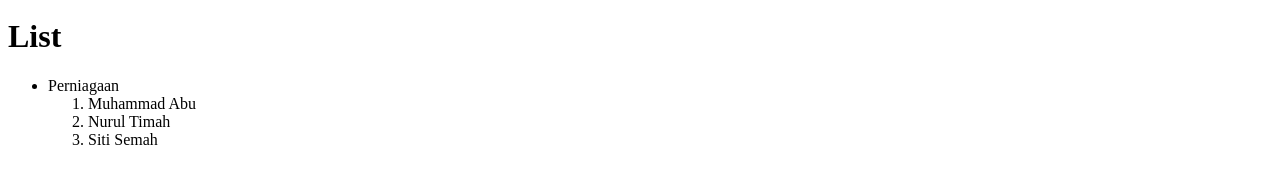
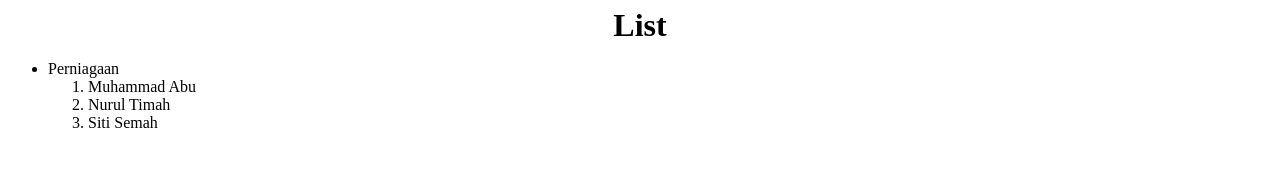
Before and after one commit to puteri05/LATIH_TUBI_1, a plain HTML site: page list.html in a window 1280 px wide. Shown: the part 216-400 px from the top of the page. Drawn offline with Linux system fonts and the light colour scheme.

Commit message:
Update list.html

```diff
--- a/list.html
+++ b/list.html
@@ -38,6 +38,10 @@
         font-weight: bold;
         background-color: cornsilk;
       }
+      .content h1 {
+        margin: 10px;
+        text-align: center;
+      }
       </style>
 
   </head>
```
